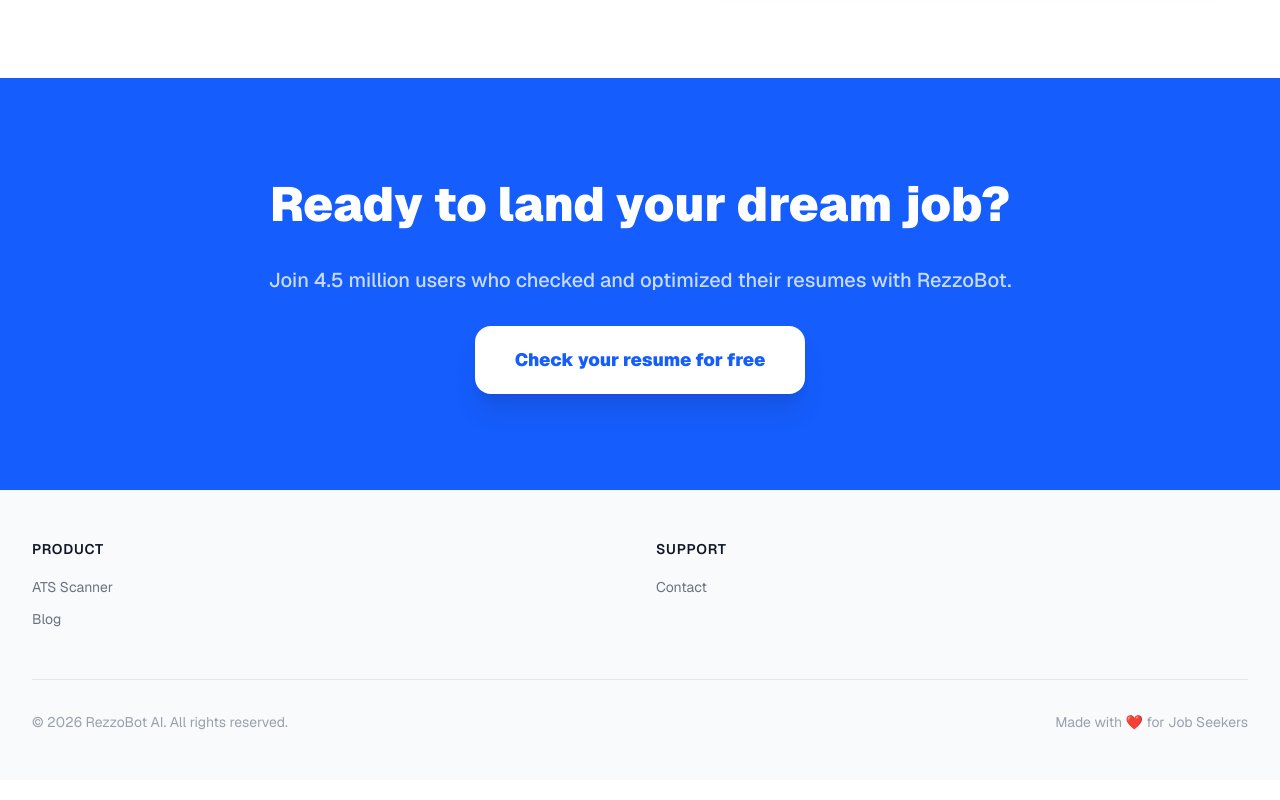
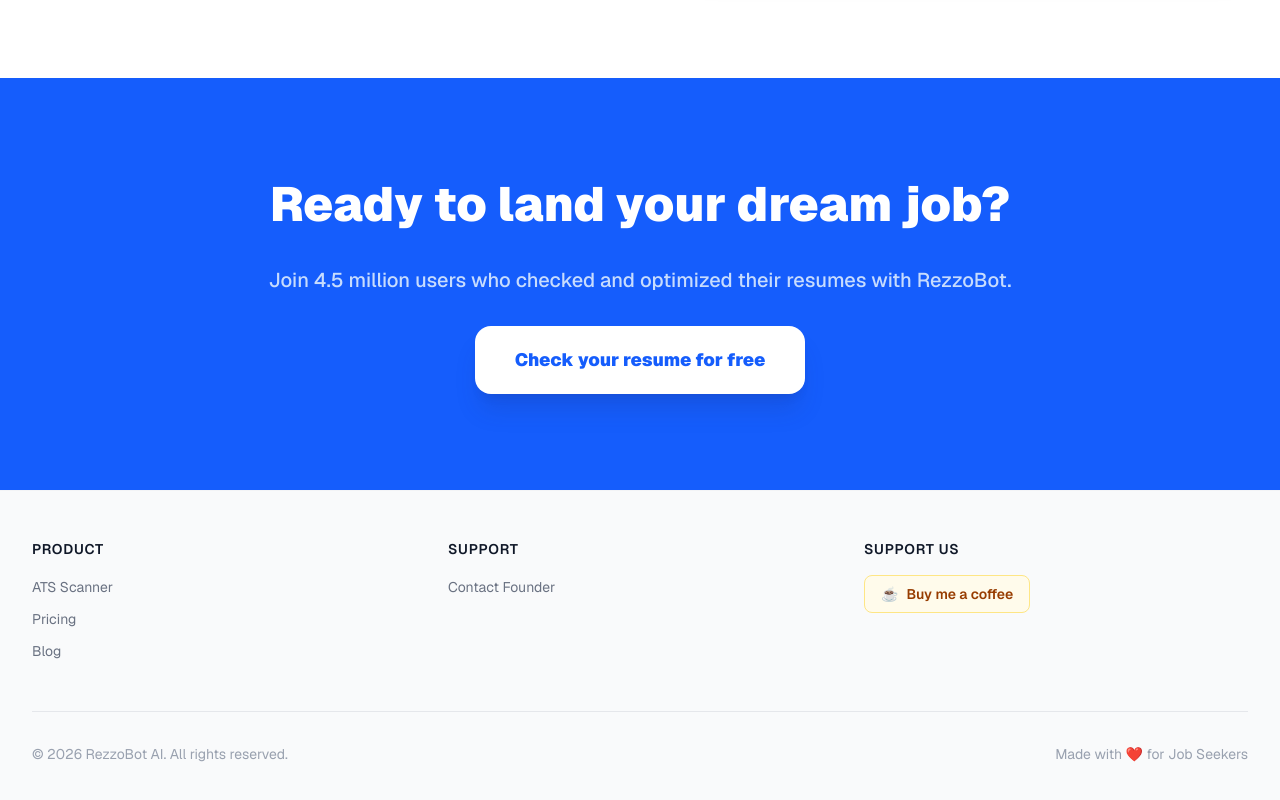
Before and after one commit to mk0428/RezzoBot, a Next.js app in the folder web/: page / in a window 1280 px wide. Shown: the part 3902-4702 px from the top of the page. Built offline with nearby package versions, Linux system fonts and the light colour scheme; no server answers.

Commit message:
add Stripe Payment Link tip jar to footer (☕ Buy me a coffee)

```diff
--- a/web/src/components/Footer.tsx
+++ b/web/src/components/Footer.tsx
@@ -2,19 +2,41 @@
   return (
     <footer className="bg-gray-50 border-t border-gray-100 py-12">
       <div className="max-w-7xl mx-auto px-4 sm:px-6 lg:px-8">
-        <div className="grid grid-cols-1 md:grid-cols-2 gap-8 mb-12 max-w-md mx-auto md:max-w-none md:mx-0">
+        <div className="grid grid-cols-1 md:grid-cols-3 gap-8 mb-12 max-w-md mx-auto md:max-w-none md:mx-0">
           <div>
             <h3 className="text-sm font-semibold text-gray-900 uppercase tracking-wider mb-4">Product</h3>
             <ul className="space-y-2">
               <li><a href="/upload" className="text-gray-500 hover:text-blue-600 text-sm">ATS Scanner</a></li>
+              <li><a href="/pricing" className="text-gray-500 hover:text-blue-600 text-sm">Pricing</a></li>
               <li><a href="/blog" className="text-gray-500 hover:text-blue-600 text-sm">Blog</a></li>
             </ul>
           </div>
           <div>
             <h3 className="text-sm font-semibold text-gray-900 uppercase tracking-wider mb-4">Support</h3>
             <ul className="space-y-2">
-              <li><a href="/upload" className="text-gray-500 hover:text-blue-600 text-sm">Contact</a></li>
+              <li>
+                <a
+                  href="https://linkedin.com/in/mikemeng428"
+                  target="_blank"
+                  rel="noopener noreferrer"
+                  className="text-gray-500 hover:text-blue-600 text-sm"
+                >
+                  Contact Founder
+                </a>
+              </li>
             </ul>
+          </div>
+          <div>
+            <h3 className="text-sm font-semibold text-gray-900 uppercase tracking-wider mb-4">Support Us</h3>
+            <a
+              href="https://buy.stripe.com/eVqcN78QdeJPbUP7JT48000"
+              target="_blank"
+              rel="noopener noreferrer"
+              className="inline-flex items-center space-x-2 bg-amber-50 border border-amber-200 text-amber-800 px-4 py-2 rounded-lg text-sm font-semibold hover:bg-amber-100 transition-all"
+            >
+              <span>☕</span>
+              <span>Buy me a coffee</span>
+            </a>
           </div>
         </div>
         <div className="pt-8 border-t border-gray-200 flex flex-col md:flex-row justify-between items-center text-gray-400 text-sm">
```
